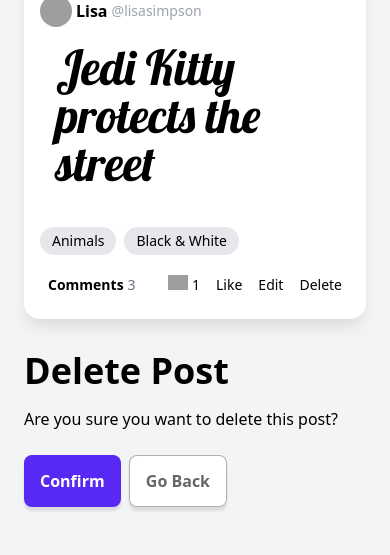
After one commit to yuhsi-chen-dev/web_app_django, a Django app: page /post/delete in a window 390 px wide. The commit adds this page. Shown: the part 462-1017 px from the top of the page. Run offline with Django 5.2, Linux system fonts and the light colour scheme; some libraries are stand-ins or nearby versions; grey boxes are pictures that could not be loaded.

Commit message:
[NEW] add post delete url and views

```diff
--- a/core/urls.py
+++ b/core/urls.py
@@ -24,4 +24,5 @@ urlpatterns = [
     path("admin/", admin.site.urls),
     path("", home_view, name="home"),
     path("post/create/", post_create_view, name="post-create"),
+    path("post/delete", post_delete_view, name="post-delete"),
 ]
--- a/posts/views.py
+++ b/posts/views.py
@@ -28,18 +28,27 @@ def home_view(request: HttpRequest) -> HttpResponse:
 
 def post_create_view(request: HttpRequest) -> HttpResponse:
     """
-    Render the post creation page with a form.
+    Render the post creation page and handle form submissions.
 
-    This view renders the `post_create.html` template, which contains a form
-    for creating a new post. The form is initialized using the `PostCreateForm`
-    class, which is bound to the `Post` model.
+    This view displays a form for creating a new post. If the form is submitted
+    via POST, it validates the input, extracts additional data from the provided
+    URL using BeautifulSoup, and saves the post to the database.
 
     Args:
-        request (HttpRequest): The HTTP request object containing metadata about the request.
+        request (HttpRequest): The HTTP request object.
 
     Returns:
-        HttpResponse: A rendered HTML response for the post creation page, with the form
-        context included for user input.
+        HttpResponse:
+            - A rendered HTML response for the post creation page (GET request).
+            - A redirect to the home page upon successful post creation (POST request).
+
+    Key Operations:
+        - Fetch metadata (image, title, artist) from the provided URL.
+        - Save the data to the `Post` model.
+
+    Dependencies:
+        - requests: Fetch external web page content.
+        - BeautifulSoup: Parse HTML to extract specific data.
     """
     form = PostCreateForm()
 
@@ -69,3 +78,7 @@ def post_create_view(request: HttpRequest) -> HttpResponse:
             return redirect("home")
 
     return render(request, "posts/post_create.html", {"form": form})
+
+
+def post_delete_view(request: HttpRequest) -> HttpResponse:
+    return render(request, "posts/post_delete.html")
--- a/templates/posts/home.html
+++ b/templates/posts/home.html
@@ -34,7 +34,7 @@
                 </div>
                 <a href="">Like</a>
                 <a href="">Edit</a>
-                <a href="">Delete</a>
+                <a href="{% url 'post-delete' %}">Delete</a>
             </div>
         </div>
     </div>
--- /dev/null
+++ b/templates/posts/post_delete.html
@@ -0,0 +1,50 @@
+{% extends 'layouts/b.html' %}
+
+{% block content %}
+
+<div class="md:flex items-center">
+  <div class="w-full md:max-w-sm mr-6 md:[&>*>*>p]:text-4xl">
+      <article class="card">
+          <div class="flex items-center justify-between px-4 h-14">
+              <h3 class="text-start leading-5 mr-1">Little Jedi</h3>
+              <div class="text-sm text-gray-400 truncate">flickr<a href="" class="hover:underline ml-1" target="blank">@John Doe</a></div>
+          </div>
+          <figure>
+              <a href=""><img class="w-full" src="https://live.staticflickr.com/65535/50618365686_36f887ab88_c.jpg"></a>
+          </figure>
+          <div class="p-4 pb-2">
+              <a class="flex items-center gap-1 mb-4" href="">
+                  <img class="w-8 h-8 object-cover rounded-full" src="https://img.icons8.com/small/96/A9A9A9/happy.png">
+                  <span class="font-bold hover:underline">Lisa</span>
+                  <span class="text-sm text-gray-400">@lisasimpson</span>
+              </a>
+              <p class="text-5xl mb-10 px-4 font1">Jedi Kitty protects the street</p>
+              <div class="flex items-center gap-2 text-sm mb-5 flex-wrap">
+                  <a class="bg-gray-200 rounded-full px-3 py-1 hover:bg-gray-800 hover:text-white" href="">Animals</a>
+                  <a class="bg-gray-200 rounded-full px-3 py-1 hover:bg-gray-800 hover:text-white" href="">Black & White</a>
+              </div>
+              <div class="flex items-center justify-between text-sm px-2">
+                  <a class="font-bold hover:underline" href="">Comments<span class="font-light text-gray-500 ml-1">3</span></a>
+                  <div class="flex items-center gap-4 [&>a:hover]:underline">
+                      <div class="flex items-center gap-1">
+                          <img class="w-5 -mt-1" src="https://img.icons8.com/small/24/000000/fire-heart.png">1</div>
+                      <a href="">Like</a>
+                      <a href="">Edit</a>
+                      <a href="">Delete</a>
+                  </div>
+              </div>
+          </div>
+      </article>
+  </div>
+  <div>
+      <h1>Delete Post</h1>
+      <p class="mb-6">Are you sure you want to delete this post?</p>
+
+      <form method='POST'>
+          <button type="submit">Confirm</button>
+          <a class="button secondaryAction ml-1" href="">Go Back</a>
+      </form>
+  </div>
+</div>
+
+{% endblock %}
```
